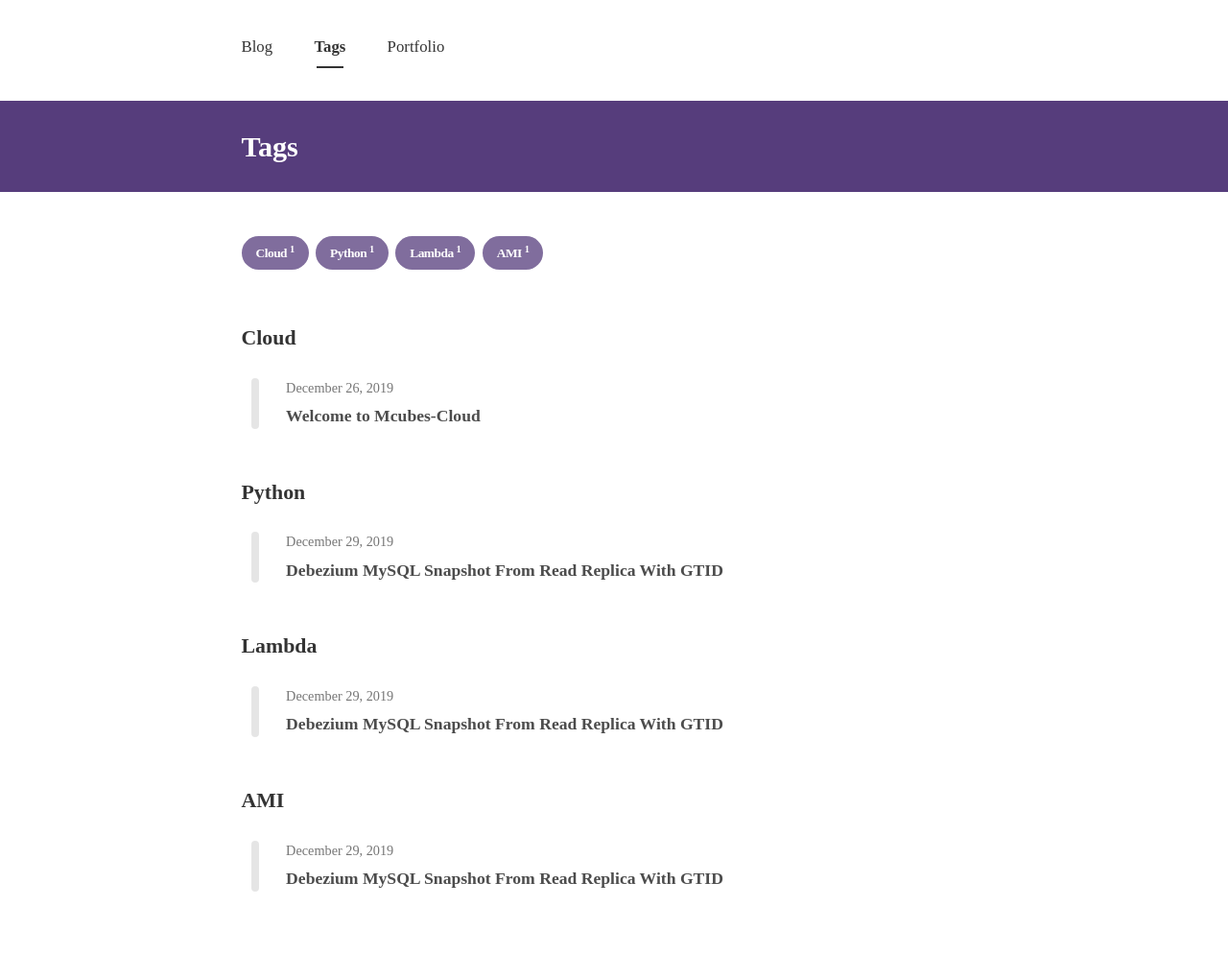
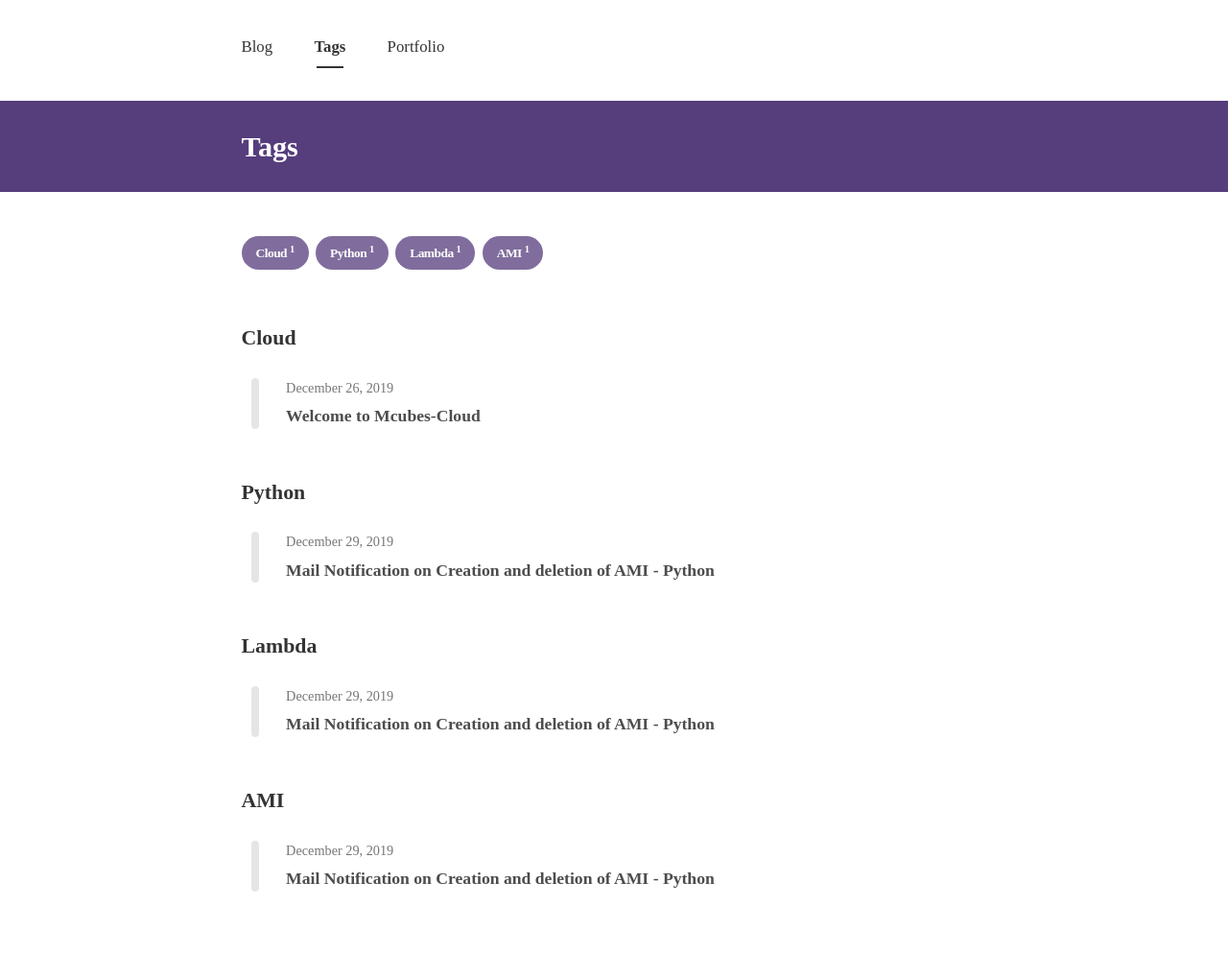
Before and after one commit to mcubescloud/site, a Jekyll site: the page built from tags.html, in a window 1280 px wide. Shown: the whole page at 96% size. Built offline with Jekyll 4.4.1, drawn with Linux system fonts in a browser that asks for light colours; nearby versions of some CDN libraries; some web fonts are replaced.

Commit message:
Update 2019-12-29-Creation-Deletion-of-AMI-with-mail-notification-python.md

```diff
--- a/_posts/2019-12-29-Creation-Deletion-of-AMI-with-mail-notification-python.md
+++ b/_posts/2019-12-29-Creation-Deletion-of-AMI-with-mail-notification-python.md
@@ -1,5 +1,5 @@
 ---
-title: Debezium MySQL Snapshot From Read Replica With GTID
+title: Mail Notification on Creation and deletion of AMI - Python
 date: 2019-12-29 13:51:00 +0000
 description: Using python in lambda , we are going to see how to automate the ami creation and deletion with email notification
   without using SNS.
@@ -162,7 +162,7 @@
  {% endhighlight Python %}
 
  ## Python Flow
-  *We are importing the Amazon Web Services (AWS) Software Development Kit (SDK) for Python, which allows Python to make use of AWS Services
+ We are importing the Amazon Web Services (AWS) Software Development Kit (SDK) for Python, which allows Python to make use of AWS Services
  ## Notification
 We are starting the script with assinging the Notification via gmail and for this we need a AWS user access and secret keys with respective lambda permission.
 And we are injecting the from and to mail id's to receive the email notifications.Initially we are using the email package to read, write, and send simple email messages,
@@ -200,7 +200,7 @@
 > NOTE:
 We are using Array concept to store the multiple instance id's and AMI id's and by using for loop we are passing to the body of the mail.
 
-{% highlight JSON %}
+{% highlight %}
 deletelist.append("Will delete %d AMIs on %s" % (len(to_tag[retention_days]), delete_fmt))
 .
 .
@@ -213,11 +213,9 @@
             finmessage="Found %d instances that need backing up" % len(instances) + "\n" +resultMsg
         del amilist[:]
         del deletelist[:]
-
-        #print amiTakenList
         print (finmessage)
     sendMail(finmessage);
-{% endhighlight JSON %}
+{% endhighlight %}
 
 Author:
 Mcubes.
```
